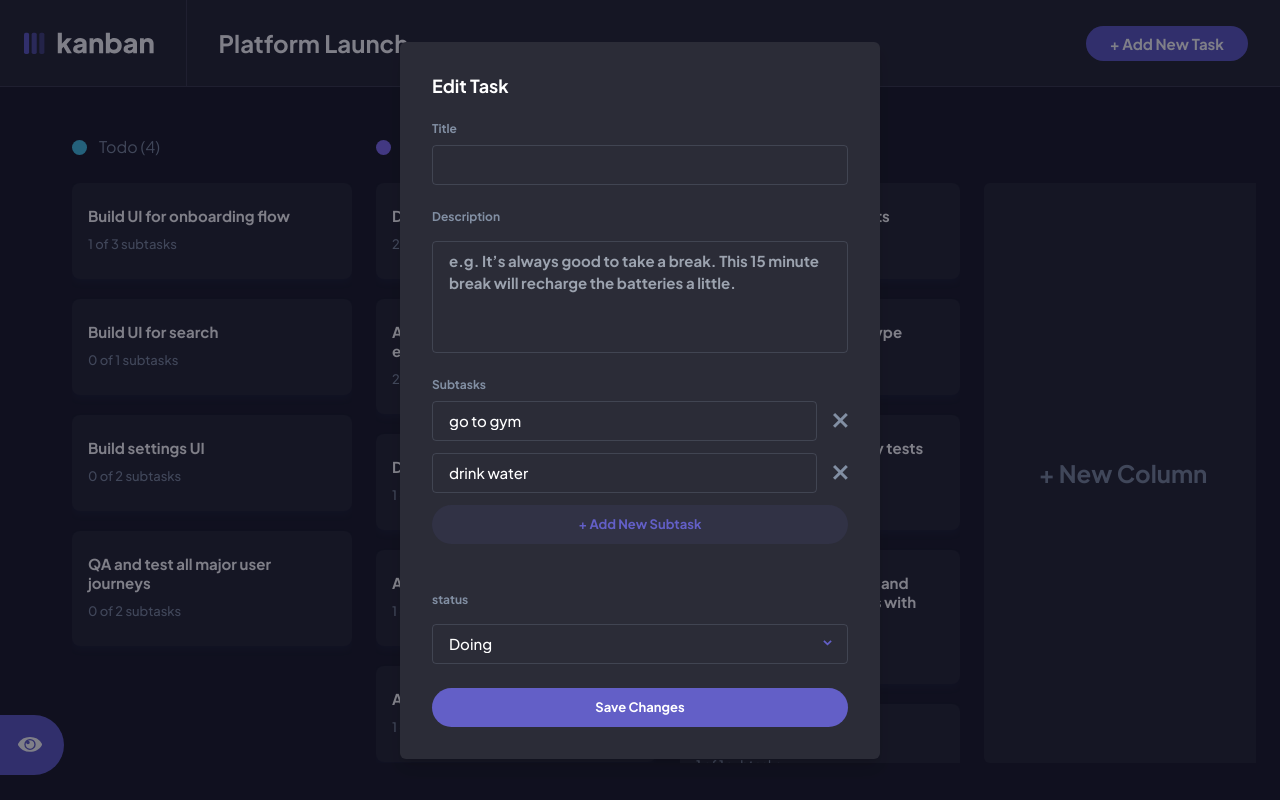
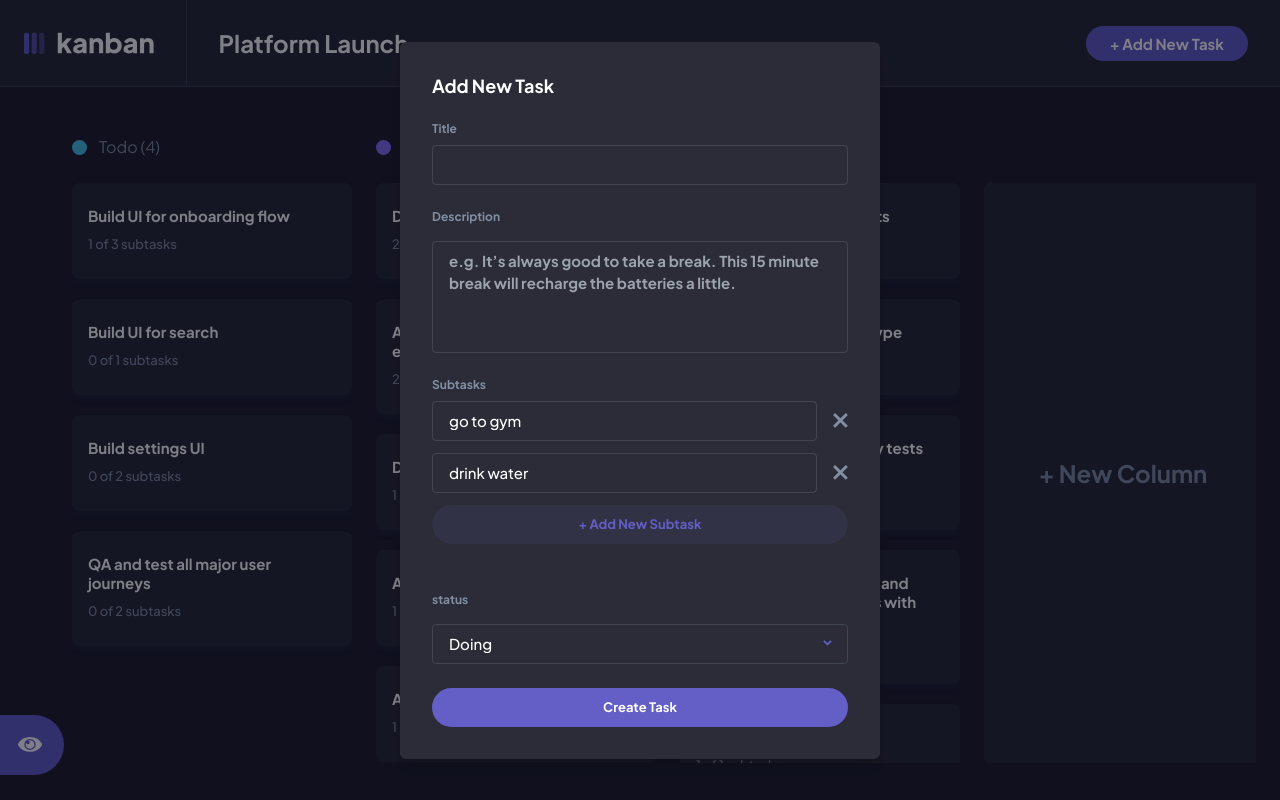
Before and after one commit to Sameer-dot/task-manager-frontend, a Next.js app: page / in a window 1280 px wide. Both pictures are taken after a click on the button "+ Add New Task". Built offline with nearby package versions, Linux system fonts and the light colour scheme.

Commit message:
Modals Activated

```diff
--- a/components/Dashboard/Modal/index.jsx
+++ b/components/Dashboard/Modal/index.jsx
@@ -6,16 +6,51 @@ import { useModalsContext } from "@/context/ModalsContext";
 import { ModalState } from "@/assets/constants/modalStates";
 
 const Modal = () => {
-  const { setModalState, modalState } = useModalsContext();
+  const { modalState, setModalState } = useModalsContext();
   const activeModal = modalState.view;
 
   return (
     <>
-      {activeModal === ModalState.viewTask && <ViewTaskPopup isOpen={modalState.open} />}
-      {activeModal === ModalState.addTask && (
-        <CreateTaskPopup isOpen={modalState.open} />
+      {activeModal === ModalState.viewTask && (
+        <ViewTaskPopup
+          isOpen={modalState.open}
+          onCancel={() => {
+            setModalState({
+              open: false,
+              view: "",
+            });
+            title = "Nice Dear"
+            description = "hui huiii"
+          }}
+        />
       )}
-      {activeModal === ModalState.addBoard && <AddBoardPopup isOpen={modalState.open} />}
+      {((activeModal === ModalState.addTask) ||
+        (activeModal === ModalState.editTask)) && (
+          <CreateTaskPopup
+            mode={modalState.mode}
+            isOpen={modalState.open}
+            onCancel={() => {
+              setModalState({
+                mode: "",
+                open: false,
+                view: "",
+              });
+            }}
+          />
+        )}
+      {activeModal === ModalState.addBoard && (
+        <AddBoardPopup
+          mode={modalState.mode}
+          isOpen={modalState.open}
+          onCancel={() => {
+            setModalState({
+              mode: "",
+              open: false,
+              view: "",
+            });
+          }}
+        />
+      )}
       {activeModal === ModalState.deleteBoard && (
         <ConfirmationPopup isOpen={modalState.open} />
       )}
--- a/components/Layout/Navbar/index.jsx
+++ b/components/Layout/Navbar/index.jsx
@@ -6,8 +6,8 @@ import { ModalState } from "@/assets/constants/modalStates";
 const Navbar = ({ showSidebar, theme }) => {
   const { setModalState } = useModalsContext();
 
-  const handleNewTask = () => {
-    setModalState({ open: true, view: ModalState.addTask });
+  const addNewTask = () => {
+    setModalState({ mode: "create", open: true, view: ModalState.addTask });
   };
 
   return (
@@ -28,7 +28,7 @@ const Navbar = ({ showSidebar, theme }) => {
       <div className="flex w-full pl-8 items-center justify-between">
         <p className="heading-xl text-black dark:text-white">Platform Launch</p>
         <div className="flex">
-          <Button onClick={handleNewTask}>+ Add New Task</Button>
+          <Button onClick={addNewTask}>+ Add New Task</Button>
         </div>
       </div>
     </nav>
--- a/components/Layout/Sidebar/index.jsx
+++ b/components/Layout/Sidebar/index.jsx
@@ -1,6 +1,8 @@
 "use client";
 import { useState } from "react";
 import Image from "next/image";
+import { useModalsContext } from "@/context/ModalsContext";
+import { ModalState } from "@/assets/constants/modalStates";
 
 const BoardLink = ({ board, selected, handleBoardChange }) => {
   const [isHovered, setIsHovered] = useState(false);
@@ -43,9 +45,17 @@ const BoardLink = ({ board, selected, handleBoardChange }) => {
 const Sidebar = (props) => {
   const { showSidebar, setShowSidebar, theme, setTheme } = props;
   const [selectedBoard, setSelectedBoard] = useState("001");
+
+  const { setModalState } = useModalsContext();
+
+  const addNewBoard = () => {
+    setModalState({ mode: "create", open: true, view: ModalState.addBoard });
+  };
+
   const handleThemeChange = () => {
     setTheme(theme === "dark" ? "light" : "dark");
   };
+
   const boards = [
     {
       name: "Platform Launch",
@@ -95,6 +105,7 @@ const Sidebar = (props) => {
             className={
               "flex items-center w-full h-12 rounded-r-full pl-8 gap-4 cursor-pointer text-purple hover:scale-105 active:scale-95"
             }
+            onClick={addNewBoard}
           >
             <div className="h-4 w-4 relative">
               <Image src={"/icon-board-purple.svg"} alt="board icon" fill />
--- a/components/Popups/AddBoardPopup/index.jsx
+++ b/components/Popups/AddBoardPopup/index.jsx
@@ -41,9 +41,9 @@ const AddBoardPopup = (props) => {
         {mode === "create" ? "Add New Board" : "Edit Board"}
       </h2>
       <div className="flex flex-col gap-6">
-        <Input label={"Name"} value={board.name} type={"text"} />
+        <Input label={"Name"} value={board?.name} type={"text"} />
         <div className="flex flex-col gap-3">
-          {board.columns.map((column, index) => (
+          {board?.columns.map((column, index) => (
             <div
               key={`column-input-${column.name}`}
               className="flex gap-4 items-center"
--- a/components/Popups/CreateTaskPopup/index.jsx
+++ b/components/Popups/CreateTaskPopup/index.jsx
@@ -1,4 +1,4 @@
-"use client"
+"use client";
 import { useState } from "react";
 import Popup from ".."; // Adjust the import path as per your project structure
 import Input from "@/components/common/TextInput";
--- a/components/Popups/ViewTaskPopup/index.jsx
+++ b/components/Popups/ViewTaskPopup/index.jsx
@@ -5,6 +5,8 @@ import Popup from "../index";
 import Button from "@/components/common/Button";
 import CheckBoxInput from "@/components/common/CheckBox";
 import DropDown from "@/components/common/DropDown";
+import { useModalsContext } from "@/context/ModalsContext";
+import { ModalState } from "@/assets/constants/modalStates";
 
 const subtasks = [
   "Research competitor pricing and business models",
@@ -16,6 +18,7 @@ const options = ["Todo", "Doing", "Done"];
 const ViewTaskPopup = (props) => {
   const { title, description, confirmText, cancelText, isOpen, onCancel } =
     props;
+  const { setModalState } = useModalsContext();
   const [isOpenInternal, setIsOpenInternal] = useState(isOpen);
   const [currentStatus, setCurrentStatus] = useState("");
   const [openMenu, setOpenMenu] = useState(false);
@@ -47,7 +50,7 @@ const ViewTaskPopup = (props) => {
   };
 
   const handleTaskEdit = () => {
-    console.log("task edit");
+      setModalState({ open: true, view: ModalState.editTask });
   };
 
   const handleTaskDelete = () => {
@@ -59,7 +62,7 @@ const ViewTaskPopup = (props) => {
       {/* Custom content as children */}
 
       <div className="flex justify-between items-center mb-6">
-        <h2 className=" heading-lg text-black dark:text-white dark:text-white w-[387px]">
+        <h2 className=" heading-lg text-black dark:text-white w-[387px]">
           {title}
         </h2>
         <div
@@ -73,7 +76,7 @@ const ViewTaskPopup = (props) => {
             height={20}
           />
           {openMenu && (
-            <div className="bg-white dark:bg-dark-gray dark:bg-very-dark-gray absolute top-[31px] left-[-75px] w-[192px] h-[94px] rounded-lg flex flex-col items-start justify-center pl-4 txt-md">
+            <div className="bg-white dark:bg-very-dark-gray absolute top-[31px] left-[-75px] w-[192px] h-[94px] rounded-lg flex flex-col items-start justify-center pl-4 txt-md">
               <p className="text-medium-gray mb-2" onClick={handleTaskEdit}>
                 Edit Task
               </p>
--- a/components/Popups/index.jsx
+++ b/components/Popups/index.jsx
@@ -42,7 +42,7 @@ const Popup = (props) => {
     <div className="fixed top-0 left-0 w-full h-full flex items-center justify-center bg-black bg-opacity-50 z-50">
       <div
         ref={popupRef}
-        className="bg-white dark:bg-dark-gray dark:bg-dark-gray rounded-md p-8 shadow-lg max-w-[480px] mx-4 w-full"
+        className="bg-white dark:bg-dark-gray rounded-md p-8 shadow-lg max-w-[480px] mx-4 w-full"
       >
         {children}
       </div>
--- a/components/common/TaskCard/index.jsx
+++ b/components/common/TaskCard/index.jsx
@@ -1,11 +1,14 @@
 import { useState, useEffect } from "react";
 import { useSortable } from "@dnd-kit/sortable";
 import { CSS } from "@dnd-kit/utilities";
+import { useModalsContext } from "@/context/ModalsContext";
+import { ModalState } from "@/assets/constants/modalStates";
 
 const TaskCard = ({taskName, subTasks, taskId, colId }) => {
   const [mouseIsOver, setMouseIsOver] = useState(false);
   const [editMode, setEditMode] = useState(false);
   const [completedTasks, setCompletedTasks] = useState(0);
+  const { setModalState } = useModalsContext();
 
   useEffect(() => {
     setCompletedTasks(subTasks.filter((item) => item.isCompleted).length);
@@ -25,6 +28,11 @@ const TaskCard = ({taskName, subTasks, taskId, colId }) => {
     transform: CSS.Transform.toString(transform),
   };
 
+
+  const openTaskPopUp = () => {
+    setModalState({ open: true, view: ModalState.viewTask });
+  };
+
   return (
     <div
       className="bg-white dark:bg-dark-gray w-[280px] cursor-pointer touch-none
@@ -34,7 +42,7 @@ const TaskCard = ({taskName, subTasks, taskId, colId }) => {
       style={style}
       {...attributes}
       {...listeners}
-      //onClick={toggleEditMode}
+      onClick={openTaskPopUp}
       onMouseEnter={() => setMouseIsOver(true)}
       onMouseLeave={() => setMouseIsOver(false)}
     >
--- a/context/ModalsContext.jsx
+++ b/context/ModalsContext.jsx
@@ -6,7 +6,7 @@ export const ModalsContext = createContext();
 export const ModalsProvider = ({ children }) => {
   const [modalState, setModalState] = useState({
     open: false,
-    view: "viewTask",
+    view: "",
   });
 
   return (
```
